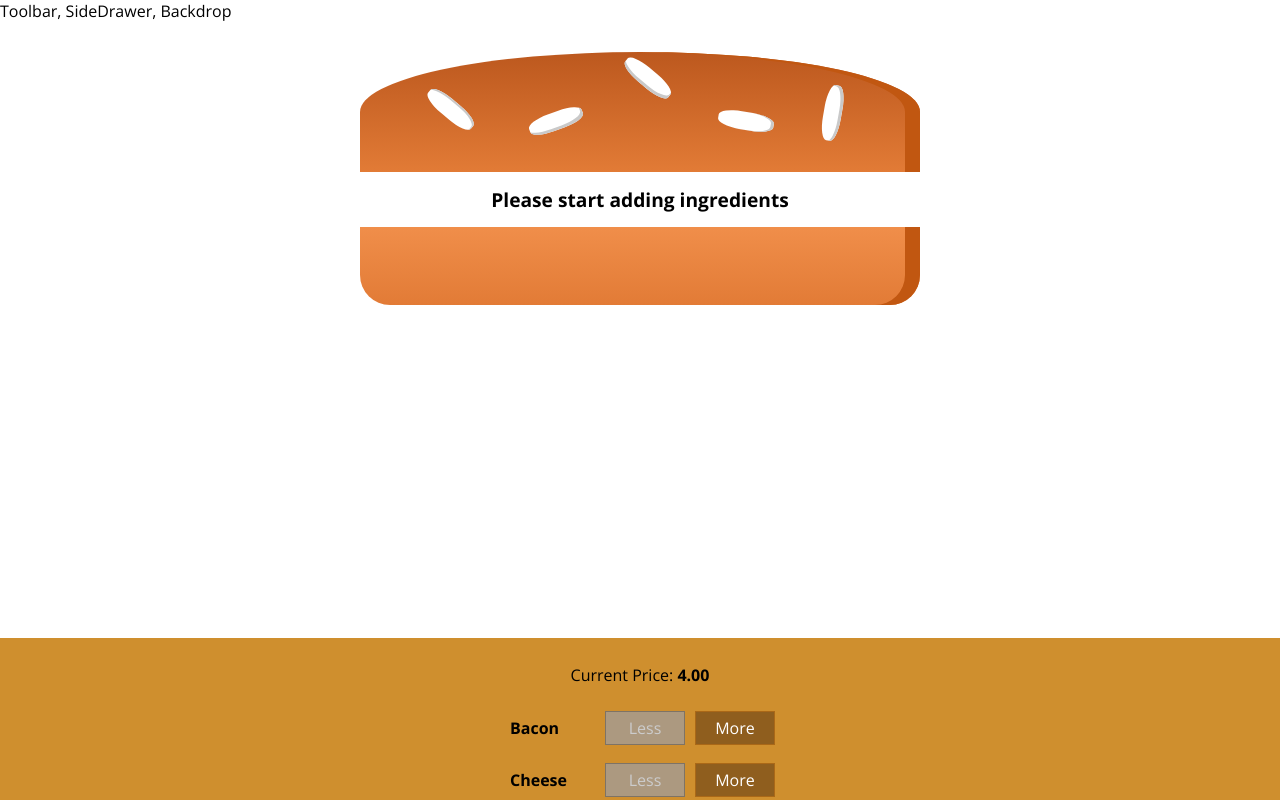
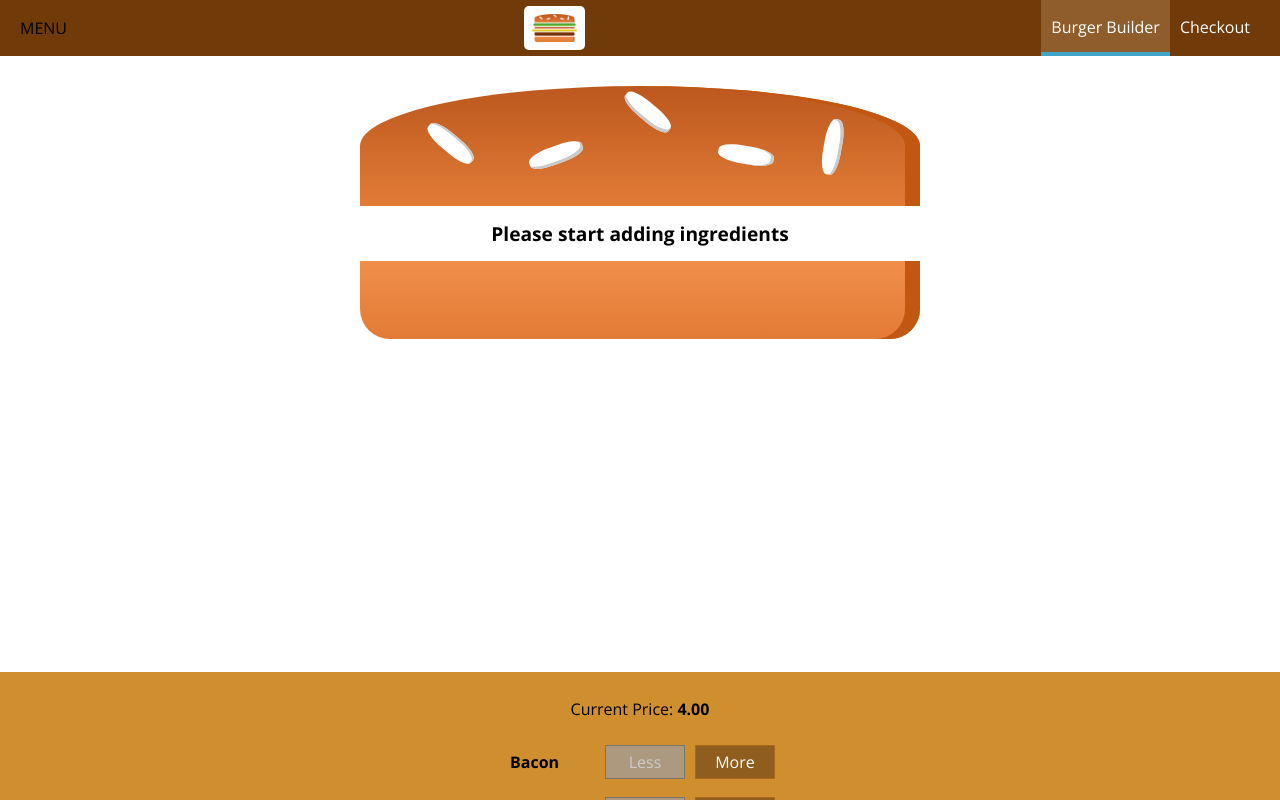
Before and after one commit to Chengxufeng1994/burgerBuilder, a React app: page / in a window 1280 px wide. Shown: the top 800 px of the page. Built offline with nearby package versions, Linux system fonts and the light colour scheme.

Commit message:
Adding Reusable Navigation Items

```diff
--- a/src/components/burger/orderSummary/oredrSummary.jsx
+++ b/src/components/burger/orderSummary/oredrSummary.jsx
@@ -13,13 +13,16 @@ const OredrSummary = (props) => {
     );
   });
 
-  const { handlePurchaseClosed, handlePurchaseContinued } = props;
+  const { handlePurchaseClosed, handlePurchaseContinued, totalPrice } = props;
 
   return (
     <Aux>
       <h3>Your Order</h3>
       <p>A delicious burger with the following ingredients:</p>
       <ul>{ingredientSummary}</ul>
+      <p>
+        TotalPrice: <strong>{totalPrice.toFixed(2)}</strong>
+      </p>
       <p>Continue to Checkout ?</p>
       <Button danger onClick={handlePurchaseClosed}>
         CNACEL
--- a/src/components/layout/layout.jsx
+++ b/src/components/layout/layout.jsx
@@ -2,15 +2,16 @@ import React from 'react';
 import styled from 'styled-components';
 
 import Aux from '../../hoc/aux';
+import Toolbar from '../navigation/toolbar/toolbar';
 
 const Main = styled.main`
-  margin-top: 16px;
+  margin-top: 72px;
 `;
 
 const Layout = (props) => {
   return (
     <Aux>
-      <div>Toolbar, SideDrawer, Backdrop</div>
+      <Toolbar />
       <Main>{props.children}</Main>
     </Aux>
   );
--- /dev/null
+++ b/src/components/logo/logo.jsx
@@ -0,0 +1,26 @@
+import React from 'react';
+import styled from 'styled-components';
+
+import BurgerLogo from '../../assets/images/burger-logo.png';
+
+const StyledLogo = styled.div`
+  height: 80%;
+  padding: 8px;
+  background-color: white;
+  border-radius: 5px;
+  box-sizing: border-box;
+
+  img {
+    height: 100%;
+  }
+`;
+
+const Logo = (props) => {
+  return (
+    <StyledLogo>
+      <img src={BurgerLogo} alt="Burger Logo" />
+    </StyledLogo>
+  );
+};
+
+export default Logo;
--- /dev/null
+++ b/src/components/navigation/navigationItems/navigationItem/navigationItem.jsx
@@ -0,0 +1,42 @@
+import React from 'react';
+import styled from 'styled-components';
+
+const Styled = styled.li`
+  box-sizing: border-box;
+  margin: 0;
+  display: flex;
+  align-items: center;
+  height: 100%;
+
+  a {
+    color: white;
+    text-decoration: none;
+    height: 100%;
+    padding: 16px 10px;
+    border-bottom: 4px solid transparent;
+    box-sizing: border-box;
+    display: block;
+  }
+
+  a:hover,
+  a:active,
+  a.active {
+    background-color: #8f5c2c;
+    border-bottom: 4px solid #40a4c8;
+    color: white;
+  }
+`;
+
+const NavigationItem = (props) => {
+  const { link, active } = props;
+
+  return (
+    <Styled>
+      <a href={link} className={active ? 'active' : null}>
+        {props.children}
+      </a>
+    </Styled>
+  );
+};
+
+export default NavigationItem;
--- /dev/null
+++ b/src/components/navigation/navigationItems/navigationItems.jsx
@@ -0,0 +1,27 @@
+import React from 'react';
+import styled from 'styled-components';
+
+import NavigationItem from './navigationItem/navigationItem';
+
+const Styled = styled.ul`
+  margin: 0;
+  padding: 0;
+  list-style: none;
+
+  display: flex;
+  align-items: center;
+  height: 100%;
+`;
+
+const NavigationItems = (props) => {
+  return (
+    <Styled>
+      <NavigationItem link={'/'} active>
+        Burger Builder
+      </NavigationItem>
+      <NavigationItem link={'/'}>Checkout</NavigationItem>
+    </Styled>
+  );
+};
+
+export default NavigationItems;
--- /dev/null
+++ b/src/components/navigation/toolbar/toolbar.jsx
@@ -0,0 +1,38 @@
+import React from 'react';
+import styled from 'styled-components';
+
+import Logo from '../../logo/logo';
+import NavigationItems from '../navigationItems/navigationItems';
+
+const StyledToolbar = styled.header`
+  background-color: #703b09;
+  height: 56px;
+  width: 100%;
+  position: fixed;
+  left: 0;
+  top: 0;
+  display: flex;
+  justify-content: space-between;
+  align-items: center;
+  padding: 0 20px;
+  box-sizing: border-box;
+  z-index: 90;
+
+  nav {
+    height: 100%;
+  }
+`;
+
+const Toolbar = (props) => {
+  return (
+    <StyledToolbar>
+      <div>MENU</div>
+      <Logo />
+      <nav>
+        <NavigationItems />
+      </nav>
+    </StyledToolbar>
+  );
+};
+
+export default Toolbar;
--- a/src/container/burgerBuilder/burgerBuilder.jsx
+++ b/src/container/burgerBuilder/burgerBuilder.jsx
@@ -88,6 +88,7 @@ class BurgerBuilder extends Component {
         <Modal show={purchasing} handleModalClosed={this.handlePurchaseClose}>
           <OrderSummary
             ingredients={ingredients}
+            totalPrice={totalPrice}
             handlePurchaseClosed={this.handlePurchaseClose}
             handlePurchaseContinued={this.handlePurchaseContinue}
           />
```
Also changed, not shown: src/assets/images/burger-logo.png (added).
